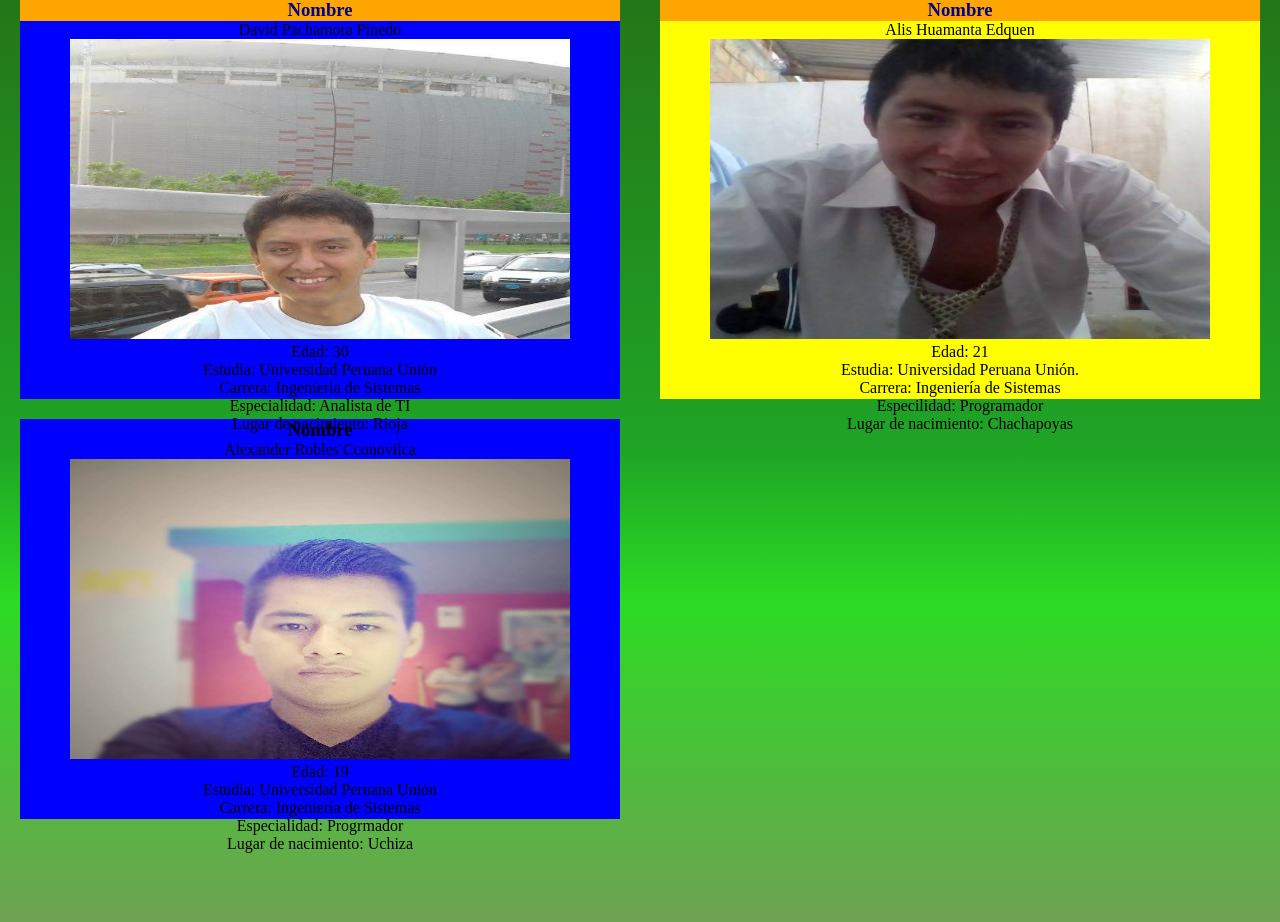
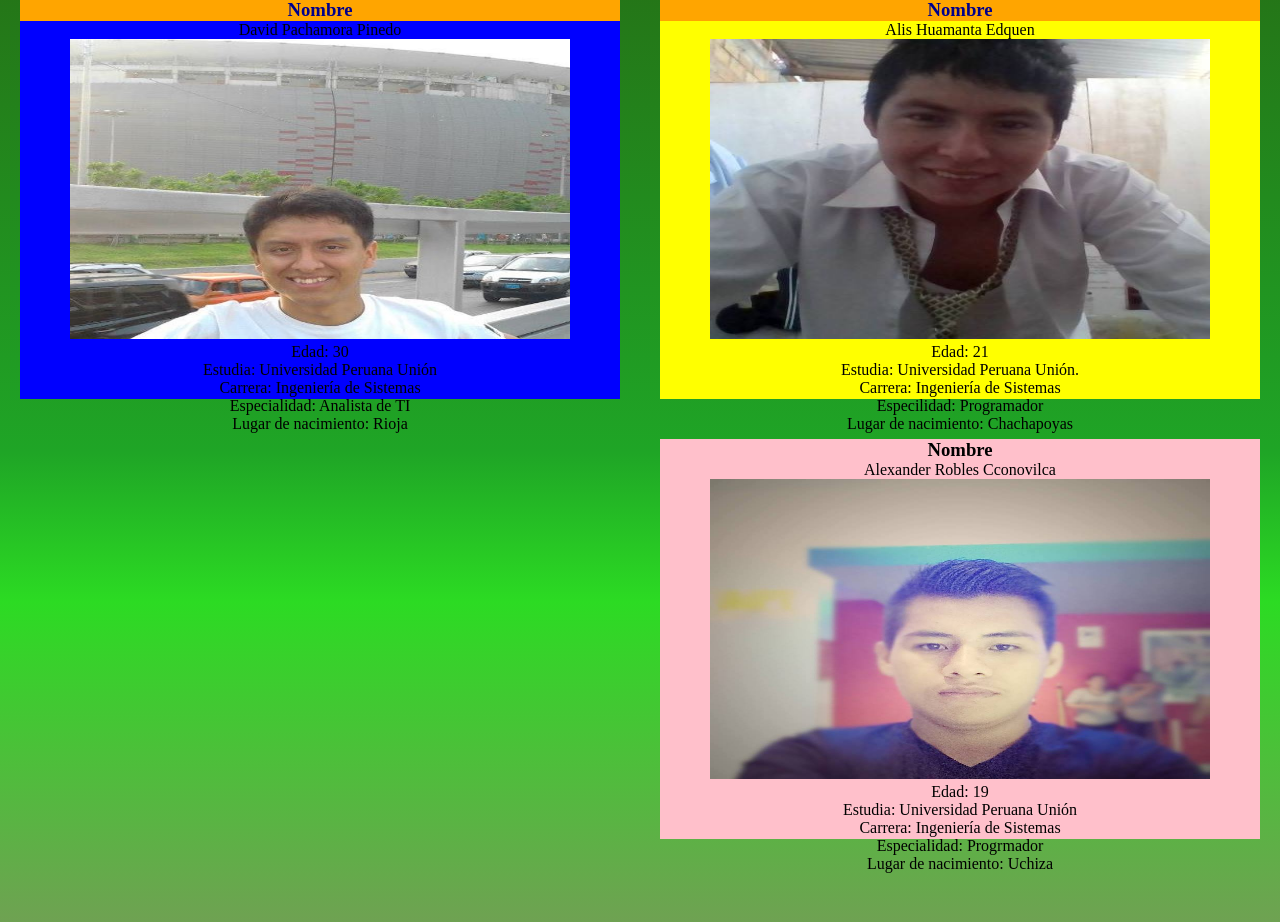
Before and after one commit to SS-PachaP/Web-SecSys-III, a plain HTML site: page Moisés/Iinformación.html in a window 1280 px wide. Shown: the part 58-980 px from the top of the page. Drawn offline with Linux system fonts and the light colour scheme.

Commit message:
arreglando las imagenes

```diff
--- a/Moisés/estilo.css
+++ b/Moisés/estilo.css
@@ -68,7 +68,7 @@ filter: progid:DXImageTransform.Microsoft.gradient( startColorstr='#257016', end
 
 
 .Alexander{
-    background: blue;
+    background: pink;
 }
 
 .Alexander{
@@ -77,6 +77,7 @@ filter: progid:DXImageTransform.Microsoft.gradient( startColorstr='#257016', end
     width: 600px;
     height: 400px;
     margin: 20px;
+     float:right;
 
 }
 .Alenxander h3{
```
